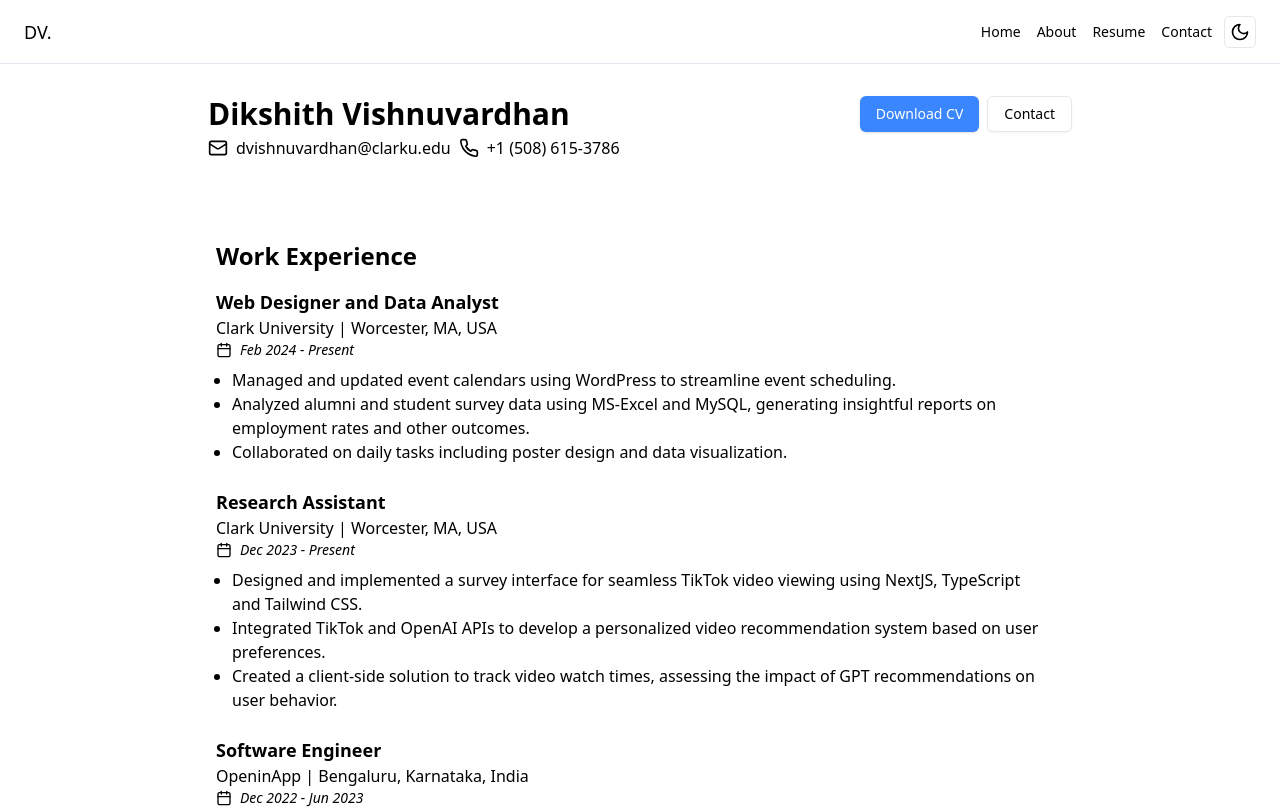
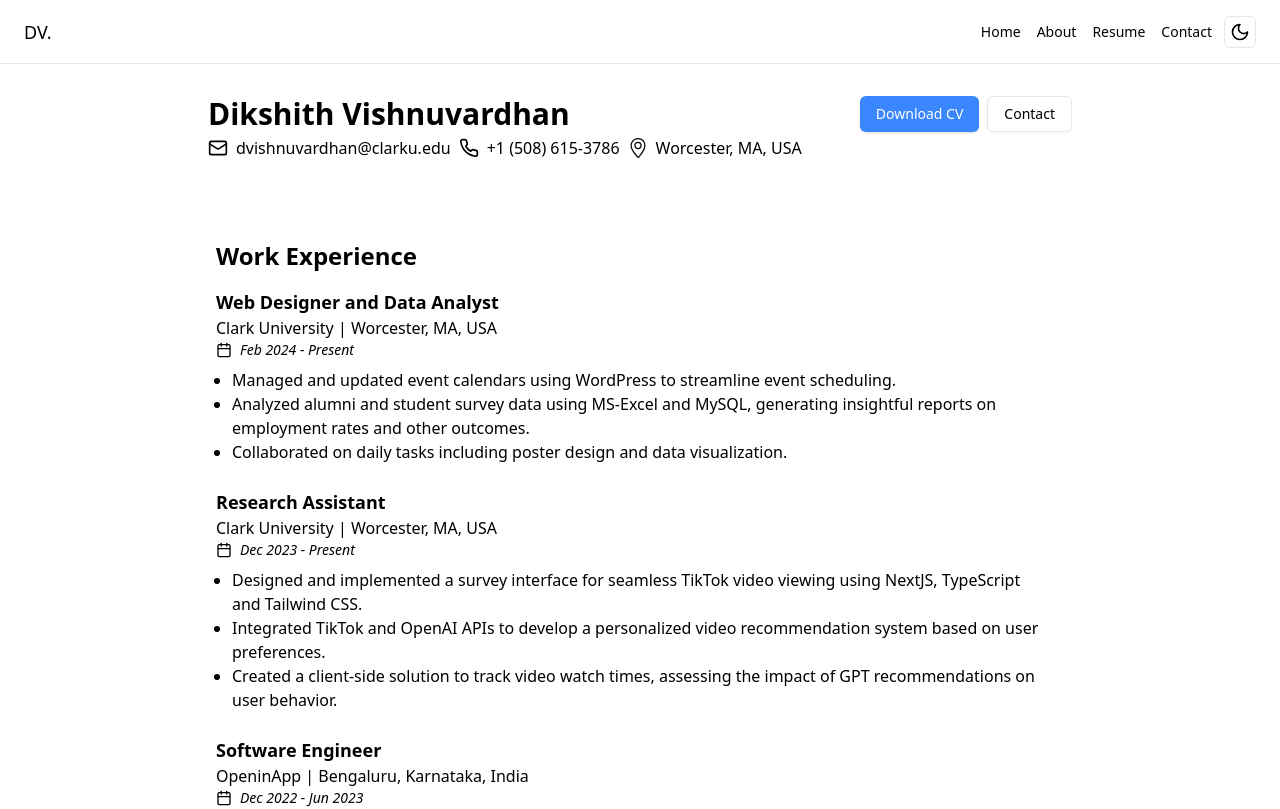
Before and after one commit to dikshithvishnu/dikshith-portfolio, a Next.js app: page /resume in a window 1280 px wide. Shown: the top 809 px of the page. Built offline with nearby package versions, Linux system fonts and the light colour scheme.

Commit message:
added current location to resume

```diff
--- a/app/resume/page.tsx
+++ b/app/resume/page.tsx
@@ -1,5 +1,6 @@
 import Link from "next/link";
 import { content } from "@/lib/constants";
+import { SlLocationPin } from "react-icons/sl";
 
 export default function Resume() {
   const data = content;
@@ -24,6 +25,14 @@
                   <span>
                     <Link target="_blank" href={`tel: ${data.personal.phone}`}>
                       {data.personal.phone}
+                    </Link>
+                  </span>
+                </div>
+                <div className="flex items-center gap-2">
+                  <SlLocationPin className="h-5 w-5" />
+                  <span>
+                    <Link target="_blank" href={`tel: ${data.personal.phone}`}>
+                      {data.personal.address.city}, {data.personal.address.state}
                     </Link>
                   </span>
                 </div>
```
